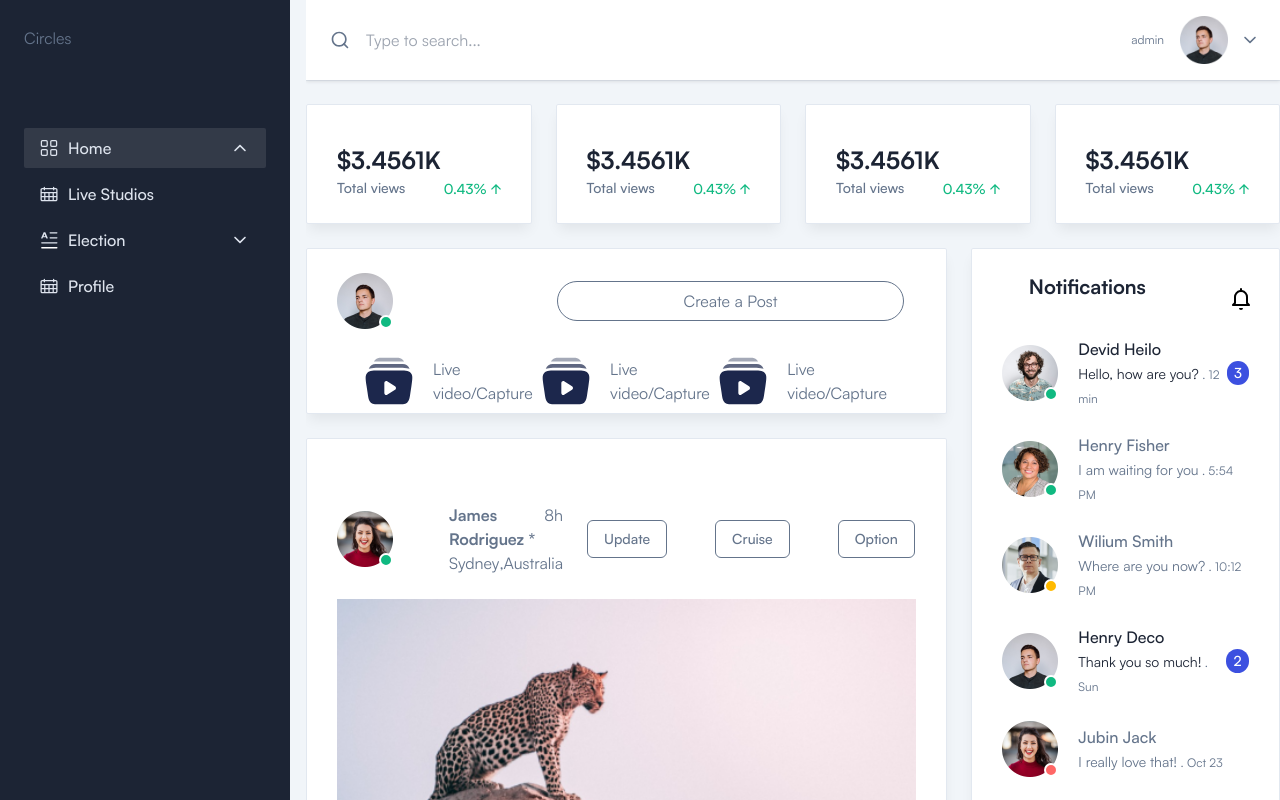
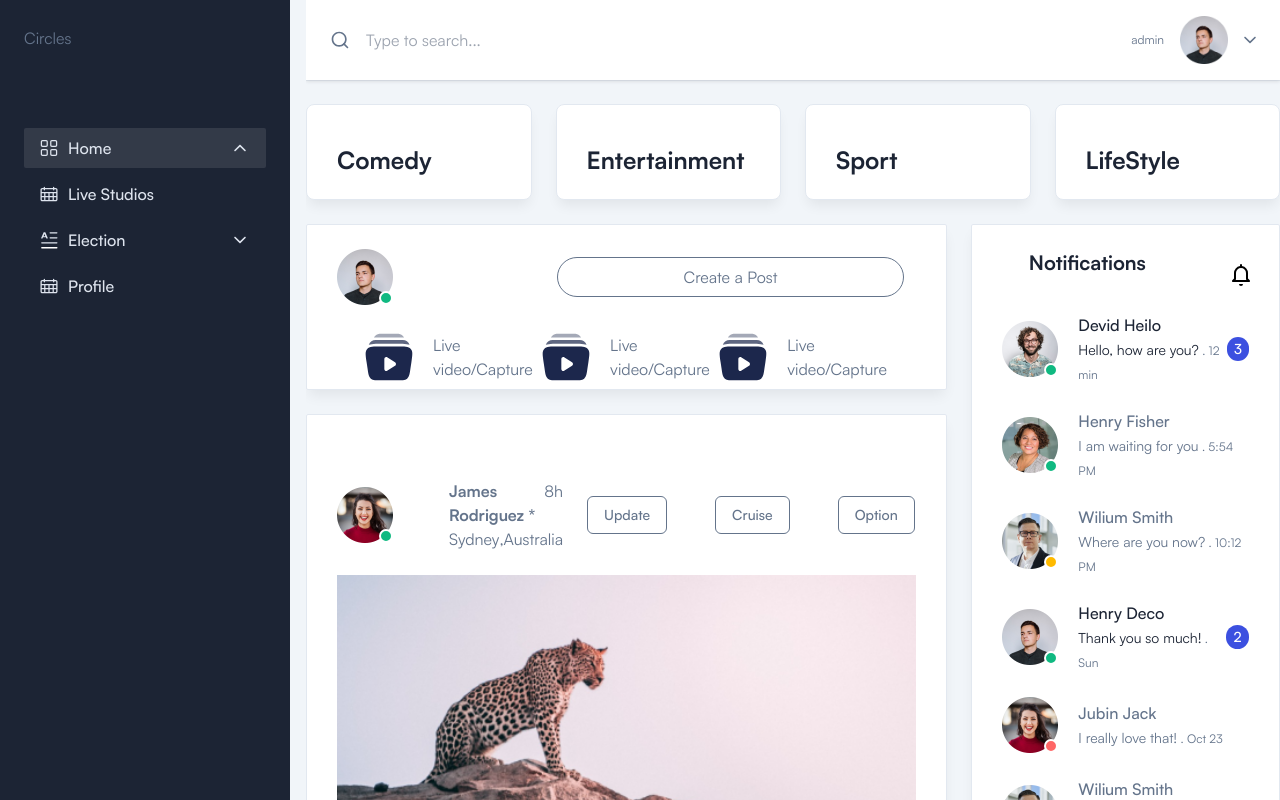
Before and after one commit to admiral9200/i-report-backend-1, a React (Vite) app: page / in a window 1280 px wide. Built offline with nearby package versions, Linux system fonts and the light colour scheme; no server answers; sample sign-in values are in the browser's storage.

Commit message:
added events

```diff
--- a/src/components/dashboard/ImgCard.tsx
+++ b/src/components/dashboard/ImgCard.tsx
@@ -1,30 +1,16 @@
-const ImgCard = () => {
+interface ImgCardProps {
+  eventProps: string
+}
+
+const ImgCard = ({ eventProps }: ImgCardProps) => {
     return (
-      <div className="rounded-sm border border-stroke bg-white py-6 px-7.5 shadow-default dark:border-strokedark dark:bg-boxdark">
-        <div className="mt-4 flex items-end justify-between">
+      <div className="rounded-lg border border-stroke bg-white py-6 px-7.5 shadow-default dark:border-strokedark dark:bg-boxdark">
+        <div className="mt-4 flex-end justify-between">
           <div>
             <h4 className="text-title-md font-bold text-black dark:text-white">
-              $3.4561K
+              { eventProps }
             </h4>
-            <span className="text-sm font-medium">Total views</span>
           </div>
-
-          <span className="flex items-center gap-1 text-sm font-medium text-meta-3">
-            0.43%
-            <svg
-              className="fill-meta-3"
-              width="10"
-              height="11"
-              viewBox="0 0 10 11"
-              fill="none"
-              xmlns="http://www.w3.org/2000/svg"
-            >
-              <path
-                d="M4.35716 2.47737L0.908974 5.82987L5.0443e-07 4.94612L5 0.0848689L10 4.94612L9.09103 5.82987L5.64284 2.47737L5.64284 10.0849L4.35716 10.0849L4.35716 2.47737Z"
-                fill=""
-              />
-            </svg>
-          </span>
         </div>
       </div>
     );
--- a/src/pages/Dashboard/index.js.tsx
+++ b/src/pages/Dashboard/index.js.tsx
@@ -17,15 +17,12 @@ const Dashboard = () => {
   const [sidebarOpen, setSidebarOpen] = useState<boolean>(false);
   const [curRoute, setCurRoute] = useState<any>(currentRoute);
 
-
   const switchComponent = (current: string) => {
-    console.log("current: ", current);
     if(current == "/") {
       return (
         <>
           <PostCreate />
           <PostList />
-          {/* <Profile /> */}
         </>
       )
     }
@@ -53,10 +50,10 @@ const Dashboard = () => {
           <Header sidebarOpen={sidebarOpen} setSidebarOpen={setSidebarOpen} />
 
           <div className="grid grid-cols-1 gap-4 md:grid-cols-2 md:gap-6 xl:grid-cols-4 2xl:gap-7.5">
-            <ImgCard />
-            <ImgCard />
-            <ImgCard />
-            <ImgCard />
+            <ImgCard eventProps='Comedy'/>
+            <ImgCard eventProps='Entertainment'/>
+            <ImgCard eventProps='Sport'/>
+            <ImgCard eventProps='LifeStyle'/>
           </div>
 
           <div className="mt-4 grid grid-cols-12 gap-4 md:mt-6 md:gap-6 2xl:mt-7.5 2xl:gap-7.5">
```
